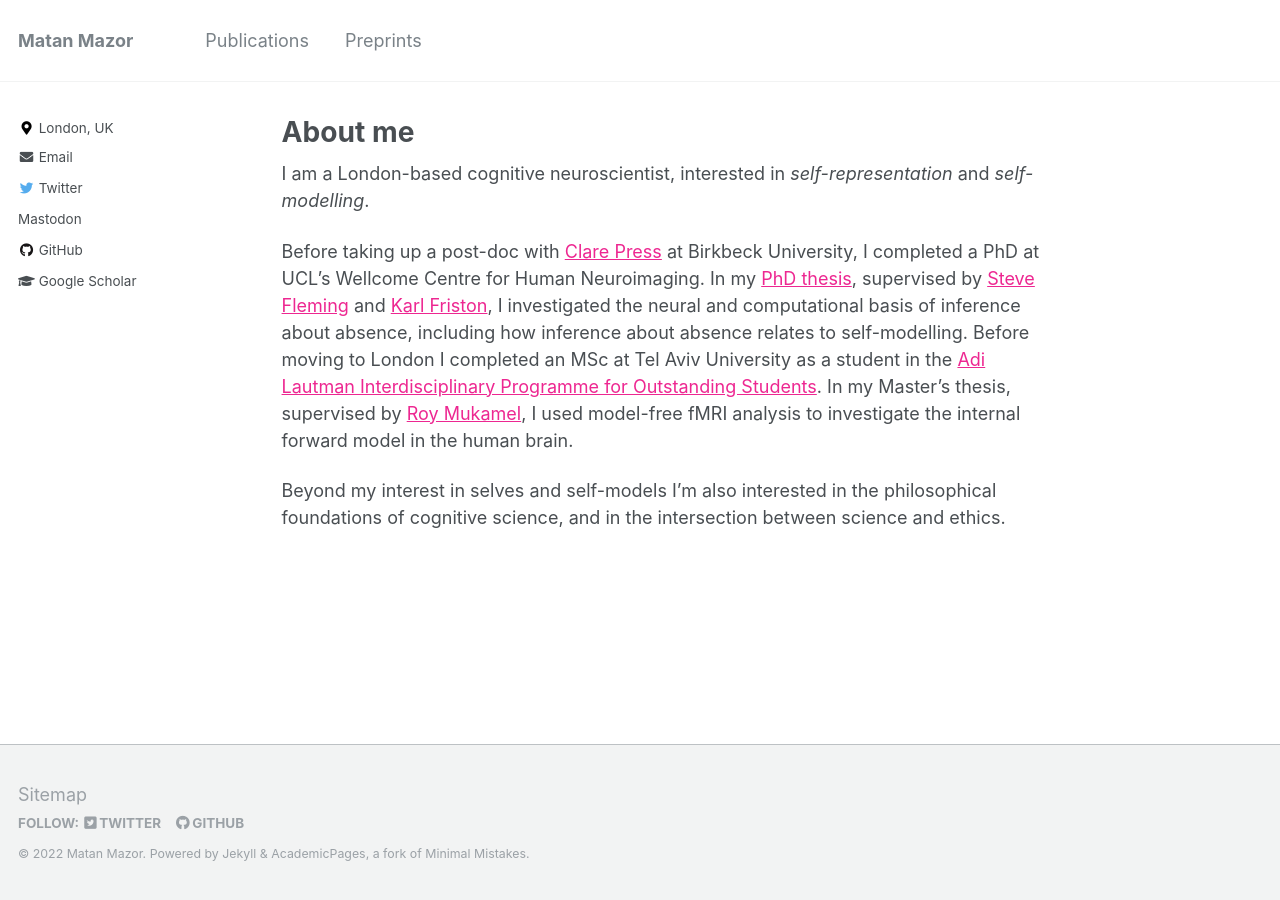
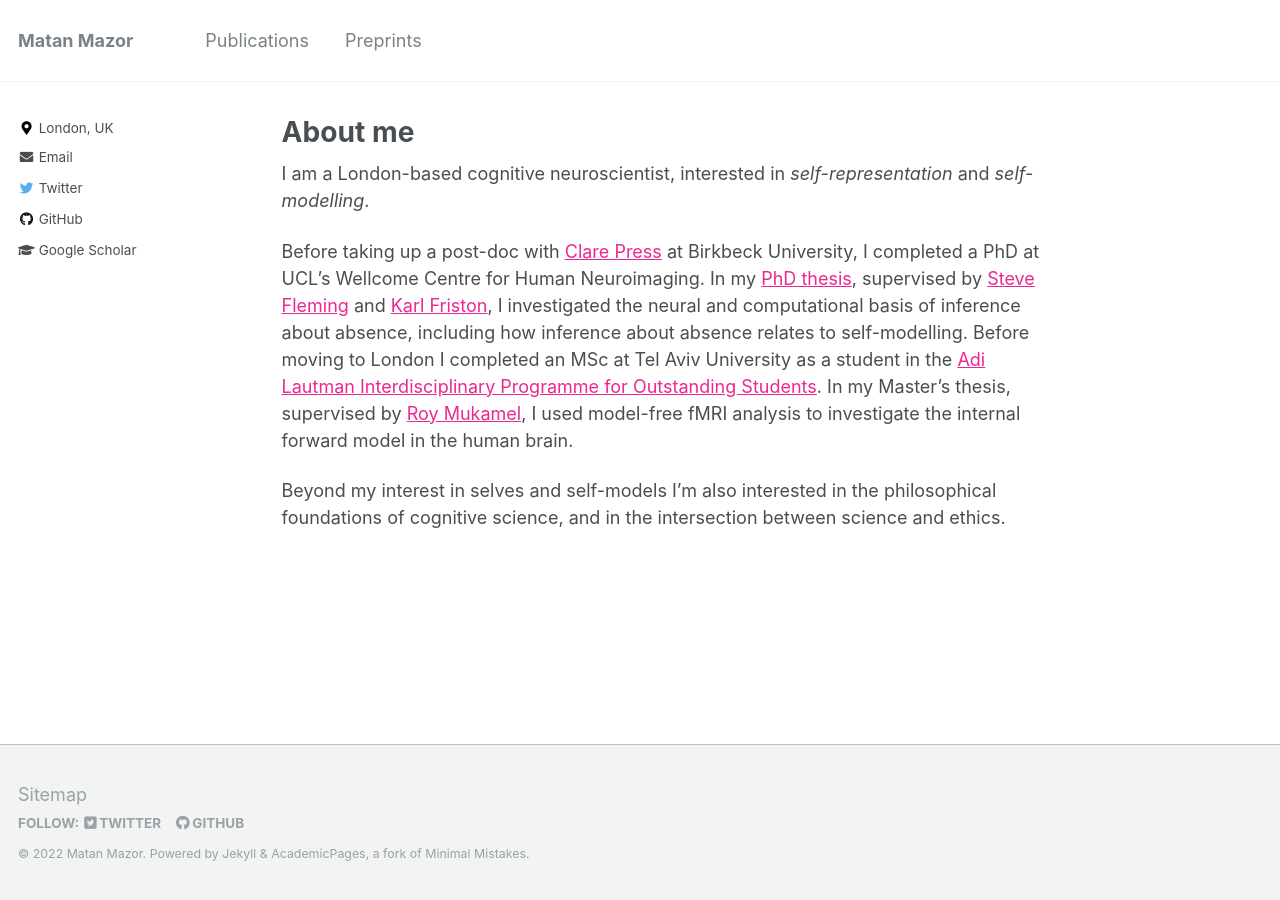
Before and after one commit to matanmazor/matanmazor.github.io, a Jekyll site: the page built from _pages/about.md, in a window 1280 px wide. Built offline with Jekyll 4.4.1, drawn with Linux system fonts in a browser that asks for light colours.

Commit message:
dropped mastodon link

```diff
--- a/_includes/author-profile.html
+++ b/_includes/author-profile.html
@@ -46,9 +46,9 @@
       {% if author.twitter %}
         <li><a href="https://twitter.com/{{ author.twitter }}"><i class="fab fa-fw fa-twitter" aria-hidden="true"></i> Twitter</a></li>
       {% endif %}
-      {% if author.mastodon %}
+      <!-- {% if author.mastodon %}
         <li><a rel="me" href="https://c.im/@matan">Mastodon</a></li>
-      {% endif %}
+      {% endif %} -->
       {% if author.facebook %}
         <li><a href="https://www.facebook.com/{{ author.facebook }}"><i class="fab fa-fw fa-facebook-square" aria-hidden="true"></i> Facebook</a></li>
       {% endif %}
```
